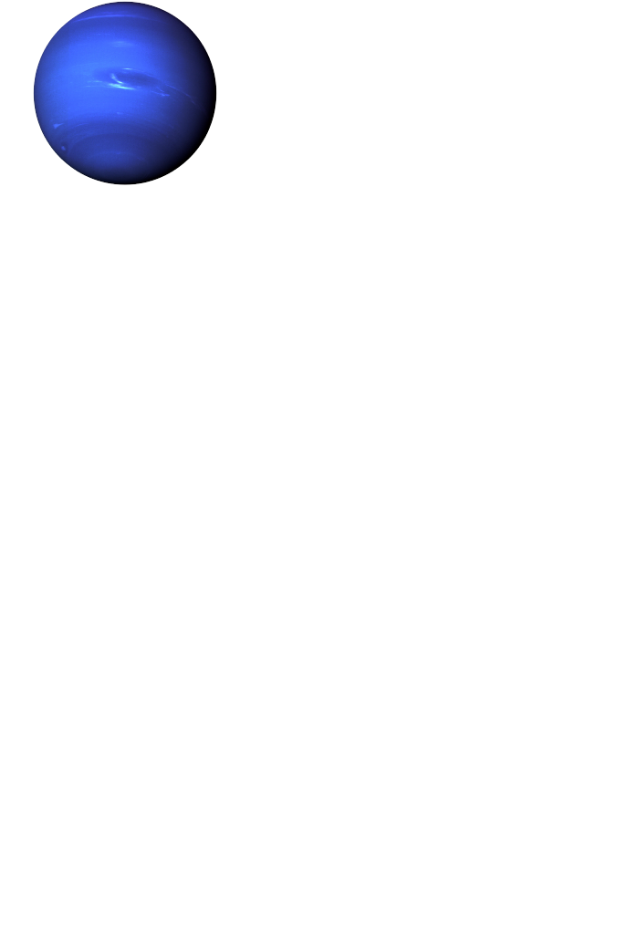
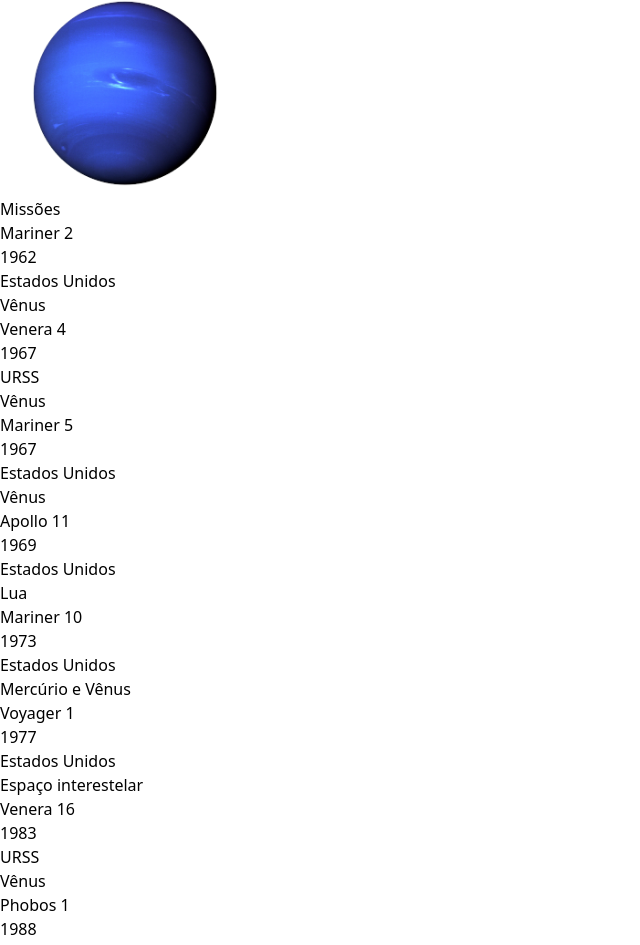
Before and after one commit to Guilherme-Artigas/sistema-solar, a Next.js app: page / in a window 1280 px wide. Shown: the part 1692-2637 px from the top of the page, without its empty margins (0-640 px from the left). Before the commit the page ends 1889 px from the top, so only its background shows below. Built offline with nearby package versions, Linux system fonts and the light colour scheme.

Commit message:
feat: implementação do componente MissionCard

```diff
--- /dev/null
+++ b/src/components/MissionCard.tsx
@@ -0,0 +1,19 @@
+export interface PropMissionCard {
+  name: string;
+  year: string;
+  country: string;
+  destination: string;
+}
+
+export default function MissionCard(props: PropMissionCard) {
+  const { name, year, country, destination } = props;
+
+  return (
+    <li data-testid='mission-card'>
+      <p>{name}</p>
+      <p>{year}</p>
+      <p>{country}</p>
+      <p>{destination}</p>
+    </li>
+  );
+}
--- a/src/components/Missions.tsx
+++ b/src/components/Missions.tsx
@@ -1,7 +1,22 @@
+import MissionCard from '@/components/MissionCard';
+import Title from '@/components/Title';
+import missions from '../data/missions';
+
 export default function Missions() {
   return (
     <div data-testid='missions'>
-
+      <Title headline='Missões' />
+      <ul>
+        {missions.map(({ name, year, country, destination }) =>
+          <MissionCard
+            key={name}
+            name={name}
+            year={year}
+            country={country}
+            destination={destination}
+          />
+        )}
+      </ul>
     </div>
   );
 }
--- a/src/pages/index.tsx
+++ b/src/pages/index.tsx
@@ -1,7 +1,7 @@
 import Head from 'next/head';
-import Header from '../components/Header';
-import Missions from '../components/Missions';
-import SolarSystem from '../components/SolarSystem';
+import Header from '@/components/Header';
+import Missions from '@/components/Missions';
+import SolarSystem from '@/components/SolarSystem';
 
 export default function home() {
   return (
```
Also changed, not shown: 1 other file (tests, documents, lock files or other folders).
